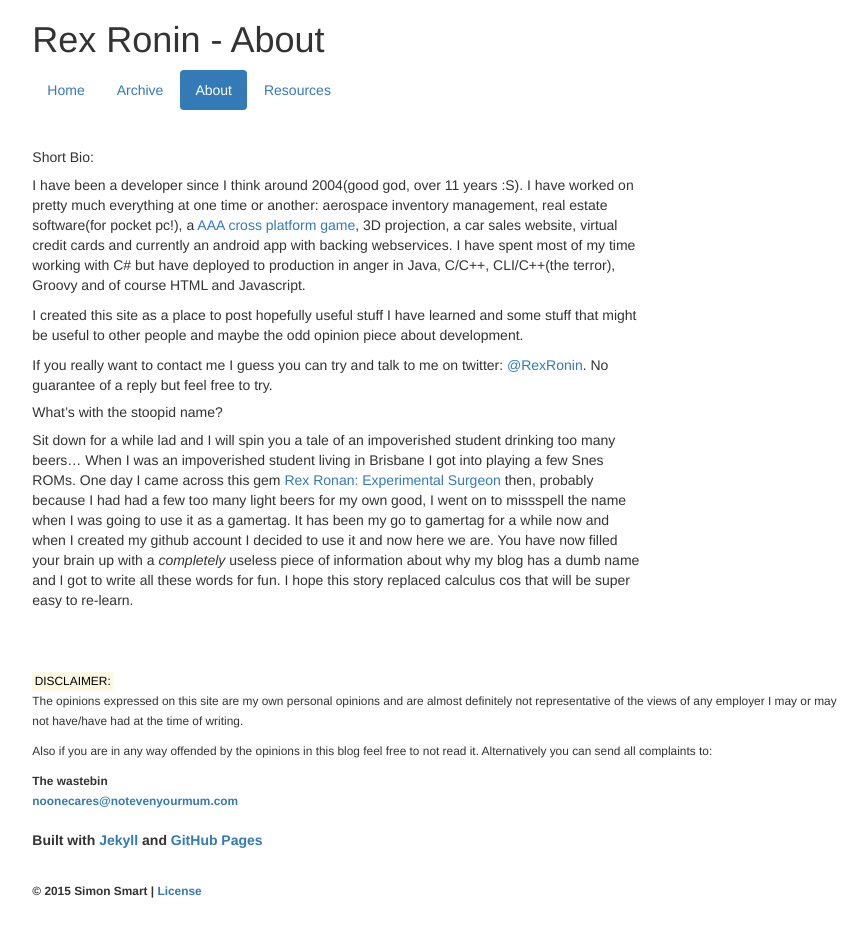
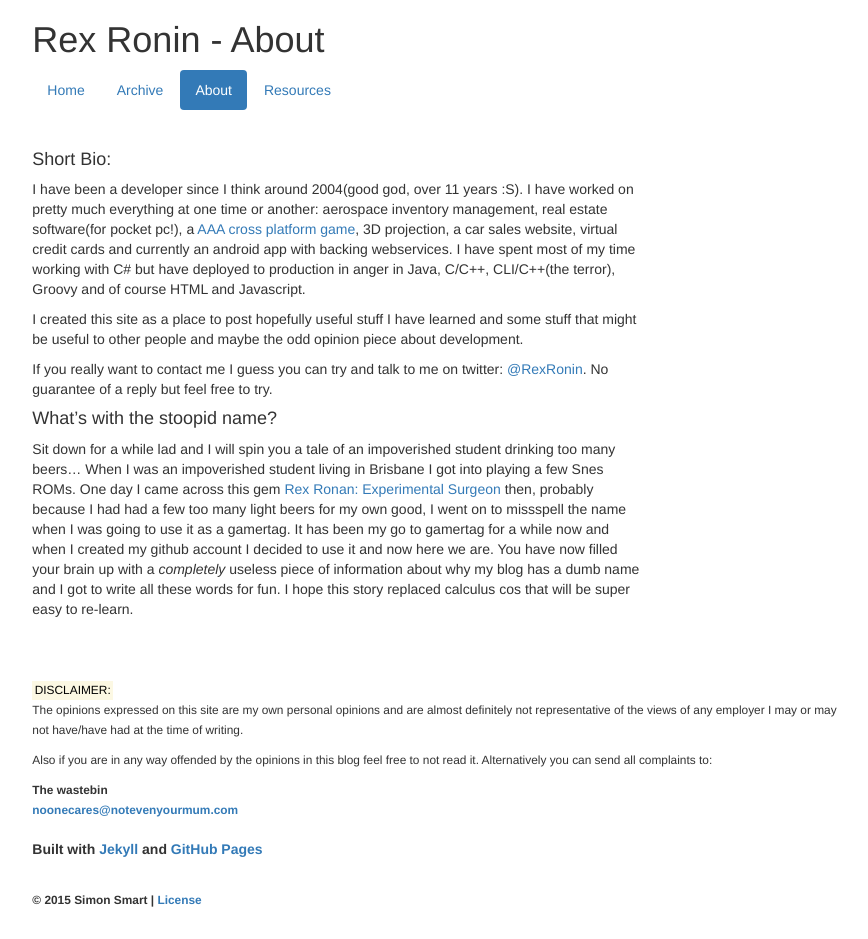
Before and after one commit to RexRonin/RexRonin.github.io, a Jekyll site: the page built from about/index.markdown, in a window 1280 px wide. Shown: the whole page, without its empty margins (196-1064 px from the left). Built offline with Jekyll 4.4.1, drawn with Linux system fonts in a browser that asks for light colours; nearby versions of some CDN libraries.

Commit message:
- more heading funny business

```diff
--- a/about/index.markdown
+++ b/about/index.markdown
@@ -4,7 +4,7 @@ title: About
 is_about: true
 ---
 
-##### Short Bio:
+#### Short Bio:
 
 I have been a developer since I think around 2004(good god, over 11 years :S). I have worked on pretty much everything at one time or another: aerospace inventory management, real estate software(for pocket pc!), a [AAA cross platform game](http://en.wikipedia.org/wiki/Ashes_Cricket_2009), 3D projection, a car sales website, virtual credit cards and currently an android app with backing webservices. I have spent most of my time working with C# but have deployed to production in anger in Java, C/C++, CLI/C++(the terror), Groovy and of course HTML and Javascript.
 
@@ -12,6 +12,6 @@ I created this site as a place to post hopefully useful stuff I have learned and
 
 If you really want to contact me I guess you can try and talk to me on twitter: [@RexRonin](https://twitter.com/RexRonin). No guarantee of a reply but feel free to try.
 
-##### What's with the stoopid name?
+#### What's with the stoopid name?
 
 Sit down for a while lad and I will spin you a tale of an impoverished student drinking too many beers... When I was an impoverished student living in Brisbane I got into playing a few Snes ROMs. One day I came across this gem [Rex Ronan: Experimental Surgeon](http://en.wikipedia.org/wiki/Rex_Ronan:_Experimental_Surgeon) then, probably because I had had a few too many light beers for my own good, I went on to missspell the name when I was going to use it as a gamertag. It has been my go to gamertag for a while now and when I created my github account I decided to use it and now here we are. You have now filled your brain up with a *completely* useless piece of information about why my blog has a dumb name and I got to write all these words for fun. I hope this story replaced calculus cos that will be super easy to re-learn.
```
